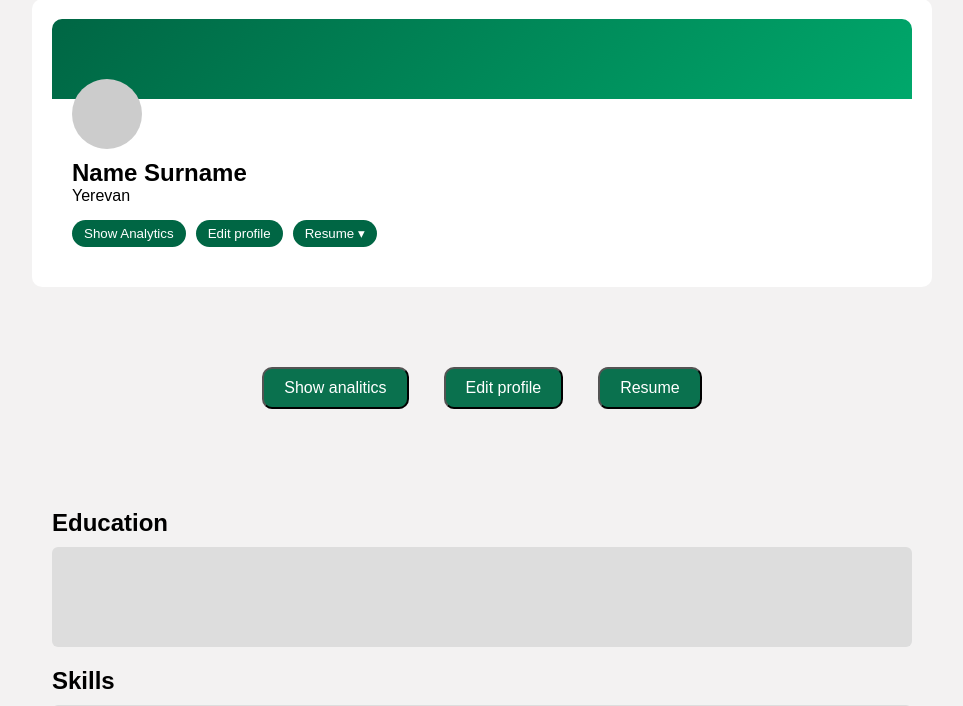
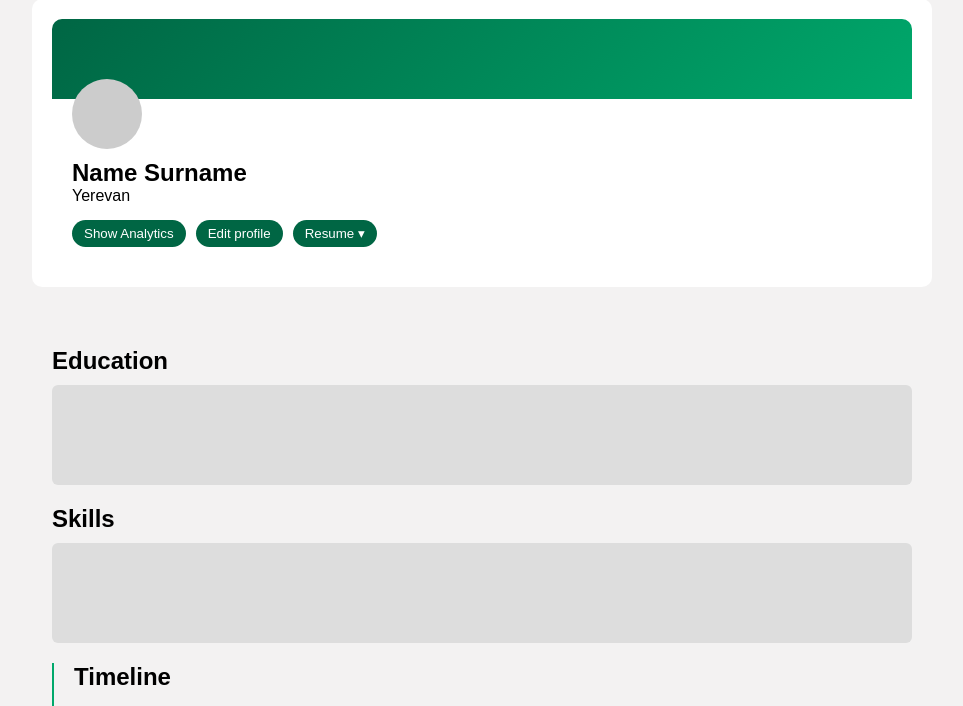
Before and after one commit to lianaminasyan08-beep/jobmatch, a Django app: page /portfolio/ in a window 1280 px wide. Shown: the part 101-807 px from the top of the page, without its empty margins (158-1121 px from the left). Run offline with Django 5.2, Linux system fonts and the light colour scheme; parts of the project's set-up code (start-up, migrations or seed data) failed here and were passed over.

Commit message:
remove duplicate portfolio buttons

```diff
--- a/resume_analyzer/templates/portfolio.html
+++ b/resume_analyzer/templates/portfolio.html
@@ -46,13 +46,6 @@
       </div>
     </div>
   </section>
-  <nav class="navbar2">
-    <div class="group-b1">
-      <button class="b1">Show analitics</button>
-      <button class="b1">Edit profile</button>
-      <button class="b1">Resume</button>
-    </div>
-  </nav>
 <!-- Content Section -->
   <main class="content">
     <section>
```
